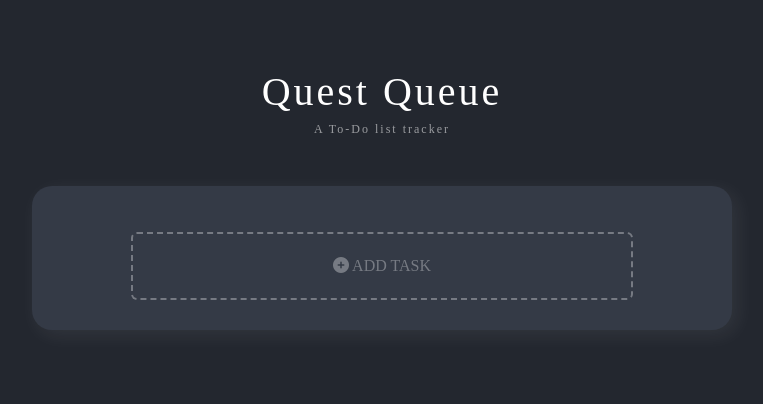
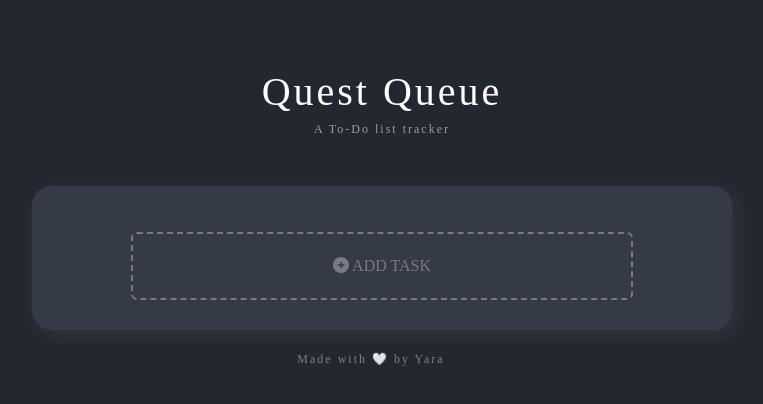
Before and after one commit to Yara-AlH/to-do-list, a React (Create React App) app: page / in a window 1280 px wide. Shown: the top 404 px of the page, without its empty margins (258-1021 px from the left). Built offline with nearby package versions, Linux system fonts and the light colour scheme; a web font is replaced by a local one.

Commit message:
feat: footer

```diff
--- a/src/Task.js
+++ b/src/Task.js
@@ -36,6 +36,7 @@ function Task({ tasks }) {
             }}
           >
             {task.charAt(0).toUpperCase() + task.slice(1)}
+            <i class="fa-solid fa-xmark"></i>
           </li>
         ))}
       </ul>
--- a/src/ToDoList.css
+++ b/src/ToDoList.css
@@ -16,3 +16,28 @@ h1 {
   letter-spacing: 2px;
   color: rgba(255, 255, 255, 0.542);
 }
+
+footer {
+  position: relative;
+  bottom: 0;
+  width: 95%;
+  margin: 20px;
+}
+
+footer a {
+  color: gray;
+  text-decoration: none;
+}
+
+footer a:hover {
+  text-decoration: underline;
+}
+
+.github-link {
+  text-align: center;
+  font-size: 12px;
+  color: gray;
+  margin-bottom: 20px;
+  letter-spacing: 2px;
+
+}
--- a/src/ToDoList.js
+++ b/src/ToDoList.js
@@ -6,8 +6,10 @@ function ToDoList() {
     <div className="toDoList">
       <h1 className="text-center m-5 mb-1">Quest Queue</h1>
       <div className="subhead mb-5 ">A To-Do list tracker</div>
-
       <Box />
+      <footer className="github-link">
+        Made with 🤍 by <a href="https://github.com/Yara-AlH">Yara</a>
+      </footer>
     </div>
   );
 }
```
